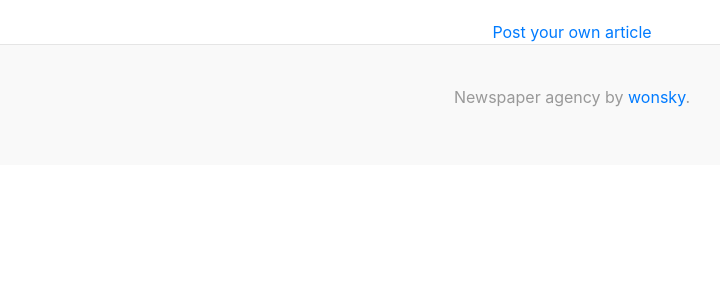
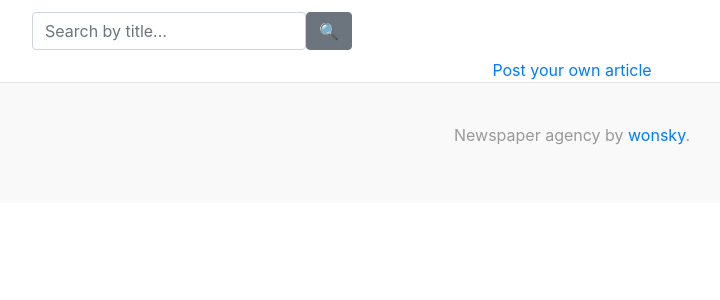
Before and after one commit to Wonsky1/newspaper_agency, a Django app: page / in a window 1280 px wide. Shown: the part 130-430 px from the top of the page, without its empty margins (68-788 px from the left). Run offline with Django 4.2, Linux system fonts and the light colour scheme; data that the repository does not hold is empty; some libraries are stand-ins or nearby versions.

Commit message:
Implemented search forms

```diff
--- a/newspaper/forms.py
+++ b/newspaper/forms.py
@@ -49,3 +49,30 @@ class NewspaperForm(forms.ModelForm):
     class Meta:
         model = Newspaper
         fields = "__all__"
+
+
+class RedactorSearchForm(forms.Form):
+    username = forms.CharField(
+        max_length=255,
+        required=False,
+        label="",
+        widget=forms.TextInput(attrs={"placeholder": "Search by username..."})
+    )
+
+
+class TopicSearchForm(forms.Form):
+    name = forms.CharField(
+        max_length=255,
+        required=False,
+        label="",
+        widget=forms.TextInput(attrs={"placeholder": "Search by name..."})
+    )
+
+
+class NewspaperSearchForm(forms.Form):
+    title = forms.CharField(
+        max_length=255,
+        required=False,
+        label="",
+        widget=forms.TextInput(attrs={"placeholder": "Search by title..."})
+    )
--- a/newspaper/views.py
+++ b/newspaper/views.py
@@ -2,14 +2,34 @@ from django.contrib.auth.mixins import LoginRequiredMixin
 from django.urls import reverse_lazy
 from django.views import generic
 
-from newspaper.forms import RedactorCreationForm, NewspaperForm, RedactorUpdateForm
+from newspaper.forms import RedactorCreationForm, NewspaperForm, RedactorUpdateForm, TopicSearchForm, \
+    NewspaperSearchForm, RedactorSearchForm
 from newspaper.models import Newspaper, Redactor, Topic
 
 
 class NewspaperListView(generic.ListView):
     model = Newspaper
-    queryset = Newspaper.objects.select_related("topic")
-    paginate_by = 6
+    # paginate_by = 6
+    paginate_by = 2
+
+    def get_context_data(self, *, object_list=None, **kwargs):
+        context = super(NewspaperListView, self).get_context_data(**kwargs)
+        title = self.request.GET.get("title", "")
+        context["search_form"] = NewspaperSearchForm(
+            initial={"title": title}
+        )
+
+        return context
+
+    def get_queryset(self):
+        queryset = Newspaper.objects.select_related("topic")
+        form = NewspaperSearchForm(self.request.GET)
+
+        if form.is_valid():
+            return queryset.filter(
+                title__icontains=form.cleaned_data["title"]
+            )
+        return queryset
 
 
 class NewspaperDetailView(LoginRequiredMixin, generic.DetailView):
@@ -36,6 +56,26 @@ class RedactorListView(generic.ListView):
     model = Redactor
     paginate_by = 10
 
+    def get_context_data(self, *, object_list=None, **kwargs):
+        context = super(RedactorListView, self).get_context_data(**kwargs)
+        username = self.request.GET.get("username", "")
+        context["search_form"] = RedactorSearchForm(
+            initial={"username": username}
+        )
+
+        return context
+
+    def get_queryset(self):
+        queryset = Redactor.objects.all()
+
+        form = RedactorSearchForm(self.request.GET)
+
+        if form.is_valid():
+            return queryset.filter(
+                username__icontains=form.cleaned_data["username"]
+            )
+        return queryset
+
 
 class RedactorDeleteView(LoginRequiredMixin, generic.DeleteView):
     model = Redactor
@@ -61,6 +101,25 @@ class RedactorDetailView(LoginRequiredMixin, generic.DetailView):
 class TopicListView(generic.ListView):
     model = Topic
 
+    def get_context_data(self, *, object_list=None, **kwargs):
+        context = super(TopicListView, self).get_context_data(**kwargs)
+        name = self.request.GET.get("name", "")
+        context["search_form"] = TopicListView(
+            initial={"name": name}
+        )
+
+        return context
+
+    def get_queryset(self):
+        queryset = Topic.objects.all()
+        form = TopicSearchForm(self.request.GET)
+
+        if form.is_valid():
+            return queryset.filter(
+                name__icontains=form.cleaned_data["name"]
+            )
+        return queryset
+
 
 class TopicCreateView(LoginRequiredMixin, generic.CreateView):
     model = Topic
--- /dev/null
+++ b/templates/includes/search_form.html
@@ -0,0 +1,5 @@
+{% load crispy_forms_filters %}
+<form action="" method="get" class="form-inline">
+  {{ search_form|crispy }}
+  <input class="btn btn-secondary" type="submit" value="🔍">
+</form>
--- a/templates/newspaper/newspaper_list.html
+++ b/templates/newspaper/newspaper_list.html
@@ -1,5 +1,6 @@
 {% extends "base.html" %}
 {% block content %}
+  {% include "includes/search_form.html" %}
   <div class="row mb-2">
     {% for article in page_obj %}
       <div class="col-md-6">
```
